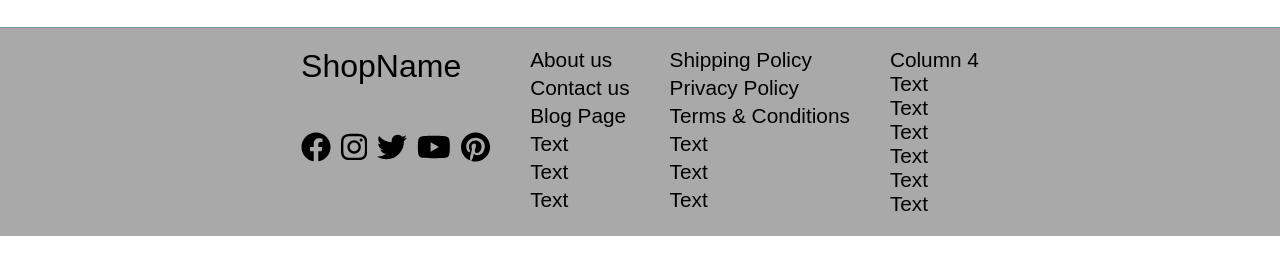
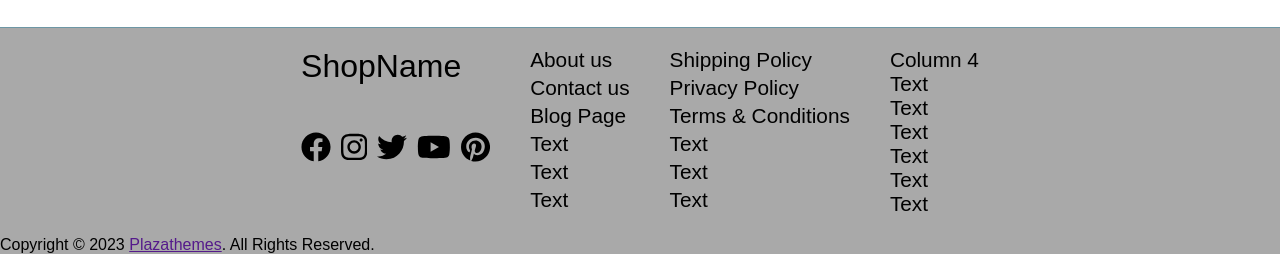
Before and after one commit to iliyankk/Shop-theme, a plain HTML site: page index.html in a window 1280 px wide. Shown: the part 3630-3884 px from the top of the page. Drawn offline with nearby package versions, Linux system fonts and the light colour scheme.

Commit message:
Update index.html

```diff
--- a/index.html
+++ b/index.html
@@ -896,6 +896,11 @@
             <a href="">Text</a>
         </div>
     </div>
+    <div>
+        <p>
+            Copyright © 2023 <a href="">Plazathemes</a>. All Rights Reserved.
+        </p>
+    </div>
     <script src="assets/js/script.js"></script>
 </footer>
 </body>
```
